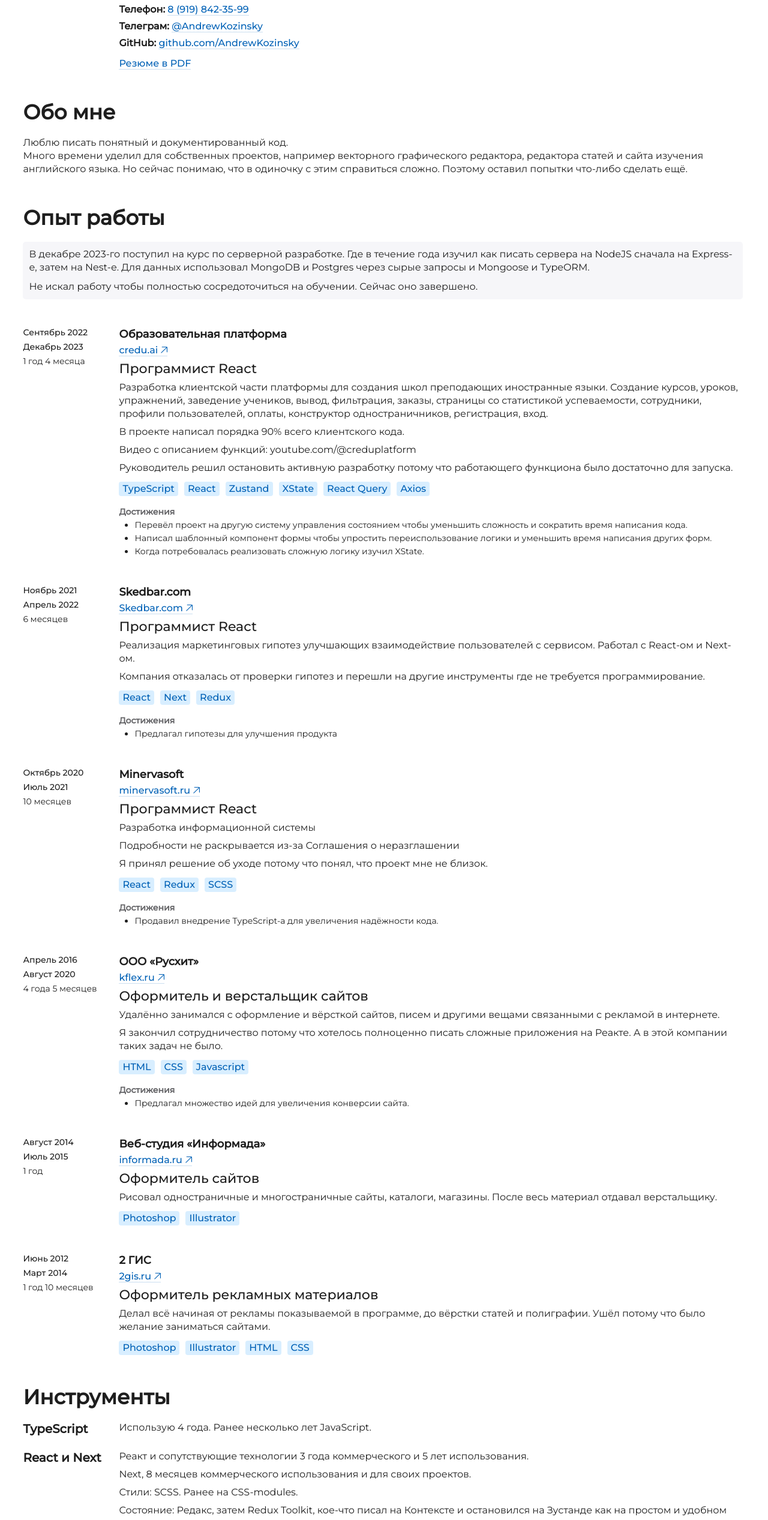
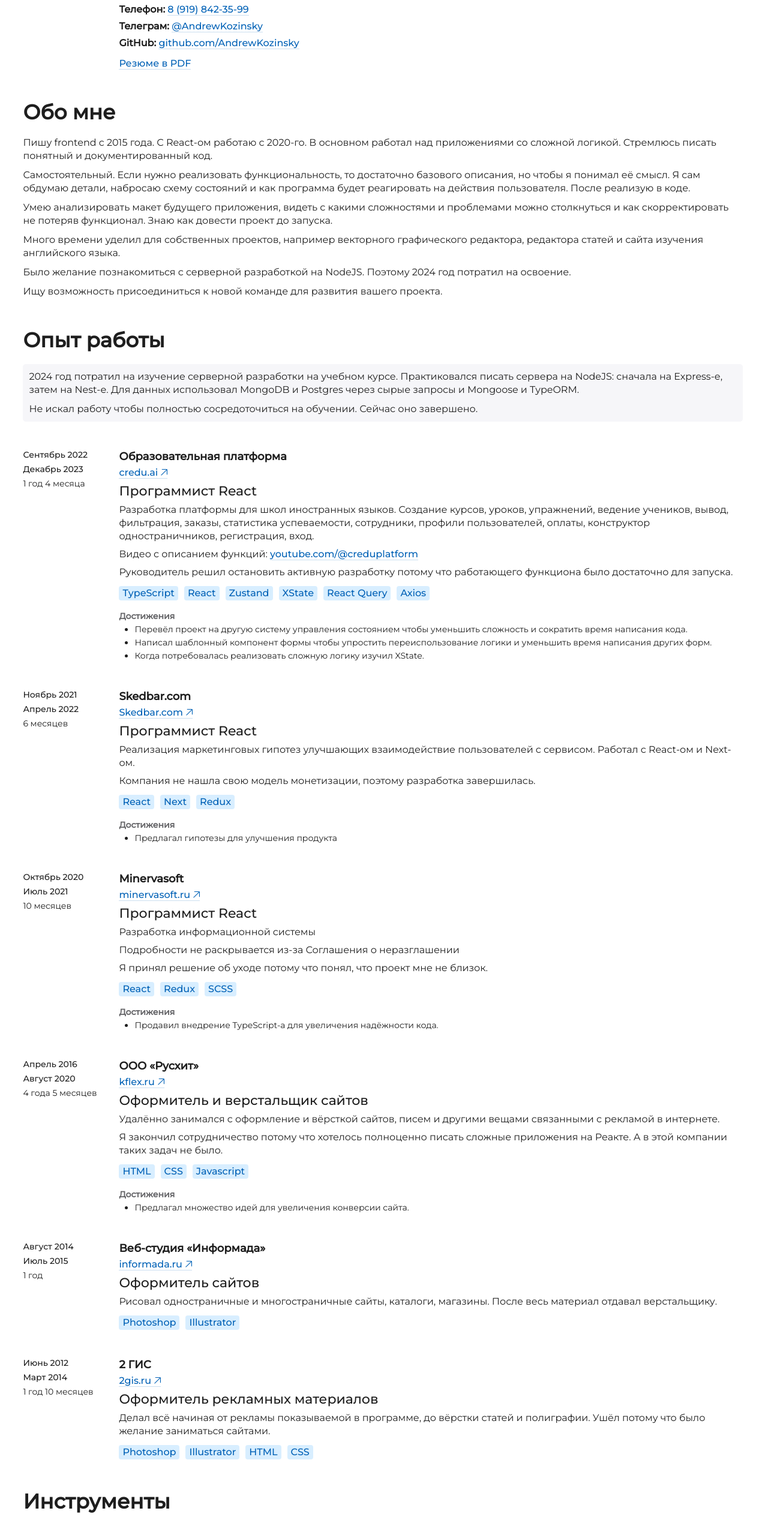
Before and after one commit to AndrewKozinsky/resume_5, a Next.js app: page / in a window 1280 px wide. Shown: the part 243-2777 px from the top of the page at 60% size. Built offline with nearby package versions, Linux system fonts and the light colour scheme.

Commit message:
Rewrite About me block

```diff
--- a/src/_pages/main/About/About.scss
+++ b/src/_pages/main/About/About.scss
@@ -1,5 +1,7 @@
 @import '../../../styles/variables.scss';
 
 .about {
-
+    display: flex;
+    flex-direction: column;
+    gap: 1rem;
 }
--- a/src/_pages/main/About/About.tsx
+++ b/src/_pages/main/About/About.tsx
@@ -8,8 +8,12 @@ function About() {
 		<div>
 			<Header tag="h2">Обо мне</Header>
 			<div className="about">
-				<Paragraph>Люблю писать понятный и документированный код.</Paragraph>
-				<Paragraph>Много времени уделил для собственных проектов, например векторного графического редактора, редактора статей и сайта изучения английского языка. Но сейчас понимаю, что в одиночку с этим справиться сложно. Поэтому оставил попытки что-либо сделать ещё.</Paragraph>
+				<Paragraph>Пишу frontend c 2015 года. С React-ом работаю с 2020-го. В основном работал над приложениями со сложной логикой. Стремлюсь писать понятный и документированный код.</Paragraph>
+				<Paragraph>Самостоятельный. Если нужно реализовать функциональность, то достаточно базового описания, но чтобы я понимал её смысл. Я сам обдумаю детали, набросаю схему состояний и как программа будет реагировать на действия пользователя. После реализую в коде.</Paragraph>
+				<Paragraph>Умею анализировать макет будущего приложения, видеть с какими сложностями и проблемами можно столкнуться и как скорректировать не потеряв функционал. Знаю как довести проект до запуска.</Paragraph>
+				<Paragraph>Много времени уделил для собственных проектов, например векторного графического редактора, редактора статей и сайта изучения английского языка.</Paragraph>
+				<Paragraph>Было желание познакомиться с серверной разработкой на NodeJS. Поэтому 2024 год потратил на освоение.</Paragraph>
+				<Paragraph>Ищу возможность присоединиться к новой команде для развития вашего проекта.</Paragraph>
 			</div>
 		</div>
 	)
--- a/src/_pages/main/Experience/Experience.tsx
+++ b/src/_pages/main/Experience/Experience.tsx
@@ -83,8 +83,8 @@ function WorkExperienceItem(props: ExperienceItemProps) {
 
 function LearnExperienceItem() {
 	return <div className='learn-experience'>
-		<Paragraph>В декабре 2023-го поступил на курс по серверной разработке.
-		Где в течение года изучил как писать сервера на NodeJS сначала на Express-е, затем на Nest-е.
+		<Paragraph>2024 год потратил на изучение серверной разработки на учебном курсе.
+		Практиковался писать сервера на NodeJS: сначала на Express-е, затем на Nest-е.
 		Для данных использовал MongoDB и Postgres через сырые запросы и Mongoose и TypeORM.</Paragraph>
 		<Paragraph>Не искал работу чтобы полностью сосредоточиться на обучении. Сейчас оно завершено.</Paragraph>
 	</div>
--- a/src/_pages/main/Experience/fn/config.ts
+++ b/src/_pages/main/Experience/fn/config.ts
@@ -84,7 +84,7 @@ export const experienceConfig: ExperienceItems = [
 		position: 'Программист React',
 		description: [
 				'Реализация маркетинговых гипотез улучшающих взаимодействие пользователей с сервисом. Работал с React-ом и Next-ом.',
-				'Компания отказалась от проверки гипотез и перешли на другие инструменты где не требуется программирование.',
+				'Компания не нашла свою модель монетизации, поэтому разработка завершилась.',
 			],
 		technologies: ['React', 'Next', 'Redux'],
 		achievements:  ['Предлагал гипотезы для улучшения продукта'],
@@ -98,9 +98,8 @@ export const experienceConfig: ExperienceItems = [
 		companySite: 'credu.ai',
 		position: 'Программист React',
 		description:[
-				'Разработка клиентской части платформы для создания школ преподающих иностранные языки. Создание курсов, уроков, упражнений, заведение учеников, вывод, фильтрация, заказы, страницы со статистикой успеваемости, сотрудники, профили пользователей, оплаты, конструктор одностраничников, регистрация, вход.',
-				'В проекте написал порядка 90% всего клиентского кода.',
-				'Видео с описанием функций: youtube.com/@creduplatform',
+				'Разработка платформы для школ иностранных языков. Создание курсов, уроков, упражнений, ведение учеников, вывод, фильтрация, заказы, статистика успеваемости, сотрудники, профили пользователей, оплаты, конструктор одностраничников, регистрация, вход.',
+				'Видео с описанием функций: [https://youtube.com/@creduplatform]youtube.com/@creduplatform[]',
 				'Руководитель решил остановить активную разработку потому что работающего функциона было достаточно для запуска.',
 			],
 		technologies: ['TypeScript', 'React', 'Zustand', 'XState', 'React Query', 'Axios'],
--- a/src/_pages/main/Projects/fn/config.ts
+++ b/src/_pages/main/Projects/fn/config.ts
@@ -11,11 +11,11 @@ export const projectsConfig: ProjectsConfig = [
 	{
 		name: 'Образовательная платформа Credu',
 		description: [
-			'Разработка клиентской части платформы для создания школ преподающих иностранные языки. Создание курсов, уроков, упражнений, заведение учеников, вывод, фильтрация, заказы, страницы со статистикой успеваемости, сотрудники, профили пользователей, оплаты, конструктор одностраничников, регистрация, вход.',
+			'Разработка платформы для школ иностранных языков. Создание курсов, уроков, упражнений, ведение учеников, вывод, фильтрация, заказы, статистика успеваемости, сотрудники, профили пользователей, оплаты, конструктор одностраничников, регистрация, вход.',
 			'В проекте написал порядка 90% всего клиентского кода.',
-			'Видео с описанием функций: [https://nextjs.org]youtube.com/@creduplatform[]',
+			'Видео с описанием функций: [https://youtube.com/@creduplatform]youtube.com/@creduplatform[]',
 		],
-		technologies: ['TypeScript', 'React', 'Redux', 'Zustand', 'React Query', 'SCSS', 'Axios'],
+		technologies: ['HTML', 'TypeScript', 'React', 'Redux', 'Zustand', 'React Query', 'SCSS', 'Axios'],
 	},
 	{
 		name: 'Сайт английского языка',
@@ -23,7 +23,7 @@ export const projectsConfig: ProjectsConfig = [
 		description: [
 			'Реализован механизм преобразования макетов Фигмы в компоненты Реакта для формирования интерактивных статей. Сделан тренажёр по переводу предложений на английский.',
 		],
-		technologies: ['React', 'NestJS', 'SCSS'],
+		technologies: ['HTML', 'React', 'NestJS', 'SCSS'],
 	},
 	{
 		name: 'Расширение Фигмы переводящее макеты в данные для построения компонентов Реакта',
@@ -34,7 +34,7 @@ export const projectsConfig: ProjectsConfig = [
 	{
 		name: 'Система управления знаниями Minerva Learn',
 		description:  ['Описание программы на [https://minervasoft.ru/lms]minervasoft.ru[]. Разрабатывал интерактивные компоненты опросников, табличное представление данных, формы проверки знаний, конструкторы статей и так далее.'],
-		technologies: ['TypeScript', 'React', 'Redux', 'SCSS'],
+		technologies: ['HTML', 'TypeScript', 'React', 'Redux', 'SCSS'],
 	},
 	{
 		name: 'Обработчик форм',
@@ -53,7 +53,7 @@ export const projectsConfig: ProjectsConfig = [
 		name: 'API клона Инстаграмма',
 		github: 'github.com/AndrewKozinsky/inctagram-backend',
 		description: [
-				'Регистрация, вход пользователей, редактирование профиля, взаимодействие с микросервисом файлов и с микросервисом платежей',
+				'Регистрация, вход пользователей, редактирование профиля, взаимодействие с микросервисом файлов.',
 			],
 		technologies: ['Nest', 'Postgres', 'Микросервисы'],
 	},
@@ -62,7 +62,7 @@ export const projectsConfig: ProjectsConfig = [
 		github: 'github.com/AndrewKozinsky/editor',
 		description:  [
 			'Я придумал принцип его работы, нарисовал и написал код.',
-			'Объяснение принципа работы: youtube.com/watch?v=2SB0DEwHLqg',
+			'Объяснение принципа работы на [https://youtube.com/watch?v=2SB0DEwHLqg]youtube.com[]',
 			'Не стал продолжать потому что это нет ни времени, ни денег.',
 		],
 		technologies: ['React', 'Node', 'Next', 'Nest', 'Docker'],
@@ -74,6 +74,6 @@ export const projectsConfig: ProjectsConfig = [
 			'Остановил разработку после того, как понял через что рисуются сложные формы в WebGL. Таких знаний математики у меня близко нет. И в тот момент не знал про Вебпак, поэтому пришёл к взаимным зависимостям в коде ). И одному с такой работой не справиться.',
 			'Разрабатывал в 2017-18 году до того, как стал понимать для чего нужен GitHub, поэтому код не сохранился.',
 		],
-		technologies: ['JavaScript', 'CSS'],
+		technologies: ['HTML', 'JavaScript', 'CSS'],
 	},
 ]
--- a/src/_pages/main/Tools/fn/config.ts
+++ b/src/_pages/main/Tools/fn/config.ts
@@ -7,28 +7,32 @@ export type ToolsConfig = ToolConfig[]
 
 export const toolsConfig: ToolsConfig = [
 	{
-		toolName: 'TypeScript',
-		description: ['Использую 4 года. Ранее несколько лет JavaScript.'],
+		toolName: 'HTML и CSS',
+		description: ['На протяжении 5 лет проектировал UI и внешний вид классических сайтов. Figma/Sketch/Photoshop. Вёрстал классические сайты на HTML и CSS.'],
+	},
+	{
+		toolName: 'JavaScript и TypeScript',
+		description: ['JavaScript с 2015 года. Последние 4 года TypeScript.'],
 	},
 	{
 		toolName: 'React и Next',
 		description: [
 				'Реакт и сопутствующие технологии 3 года коммерческого и 5 лет использования.',
 				'Next, 8 месяцев коммерческого использования и для своих проектов.',
-				'Стили: SCSS. Ранее на CSS-modules.',
+				'Стили предпочитаю на SCSS. Ранее на CSS-modules.',
 				'Состояние: Редакс, затем Redux Toolkit, кое-что писал на Контексте и остановился на Зустанде как на простом и удобном решении. ',
 				'Для сложной логики подключал XState и проектировал переходы в их редакторе, но не понравился.',
 				'React Router для навигации по страницам.',
-				'React Query для управления и кешированием запросов. Сами запросы через Аксиос.',
+				'React Query для управления и кешированием запросов. Сами запросы через Axios.',
 				'На Вебпаке настраивал проект для работы с Реактом  (перевод TS в JavaScript, SCSS в CSS, webpack-dev-server, сборка для разработки и публикации, генерация HTML,). Вит для быстрой сборки экспериментальных проектов.',
 				'На последнем месте работы брал компоненты из And Design.',
-				'Eslint, Prettier.',
+				'Eslint, Prettier для форматирования кода',
 			]
 	},
 	{
-		toolName: 'NodeJS и Nest',
+		toolName: 'Серверная разработка на NodeJS',
 		description: [
-				'Самостоятельно изучал, но затем понял, что нет понимания фундаментальных знаний. Поэтому пошёл на https://it-incubator.io/education/back-end. Сейчас на 6-ом месяце. Изученные темы: Express, MongoDB, JWT и авторизация, отправка электронных писем, Refresh и Access Token, Mongoose, Nest, Postgres, TypeORM.',
+				'Писал сервера для своих проектов. Затем пошёл на обучающий курс где использовал Express, затем Nest. Базу данных строил на MongoDB, Postgres. Писал чистые запросы и через Mongoose и TypeORM. Научился отправлять письма и сохранять файлы в облаке. Познакомился с микросервисами.',
 			],
 	},
 	{
@@ -38,17 +42,11 @@ export const toolsConfig: ToolsConfig = [
 			],
 	},
 	{
-		toolName: 'Вёрстка',
-		description: [
-				'На протяжении 5 лет проектировал UI и внешний вид классических сайтов. Figma/Sketch/Photoshop. Делал адаптивную вёрстку HTML, CSS.',
-			],
-	},
-	{
 		toolName: 'Другое',
 		description: [
-				'Git на уровне клонировать, сделать коммит, обновить, слить. Работал по git-flow.',
+				'Git на уровне клонировать, сделать коммит, обновить, слить. Более глубокие знания не потребовались. Работал по git-flow.',
 				'Терминал знаю на уровне поставить пакет из NPM, запуск основных команд NPM и Докера.',
-				'Все свои проекты делаю на Докере.',
+				'Знаю как запустить проект в Докере. Писал Dockerfile и docker-compose.yml. Разворачивал сайты на сервере.',
 				'Читаю документацию на английском.',
 				'Есть небольшой опыт просмотра кода новых членов команды с советами как писать лаконичнее и проще.',
 			],
```
